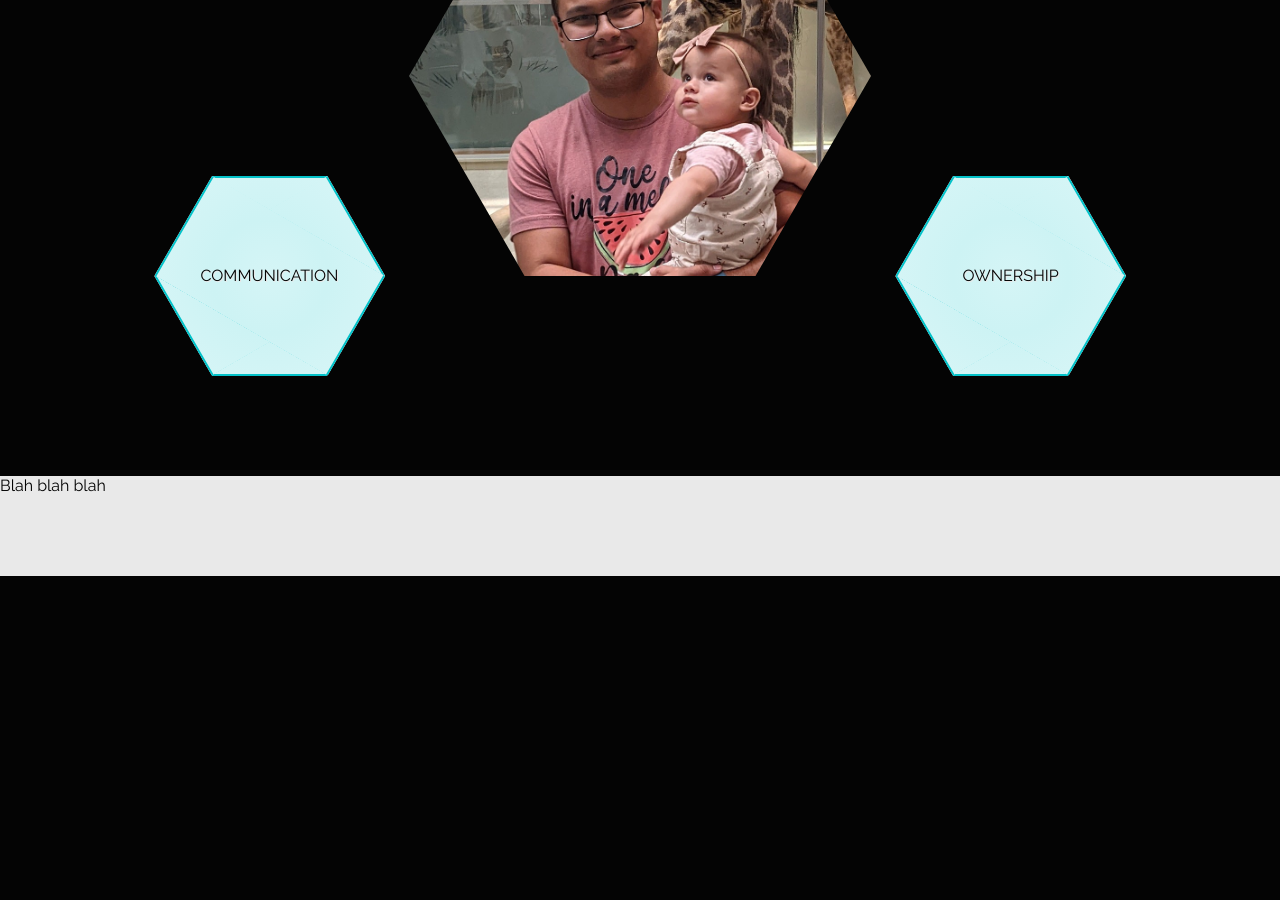
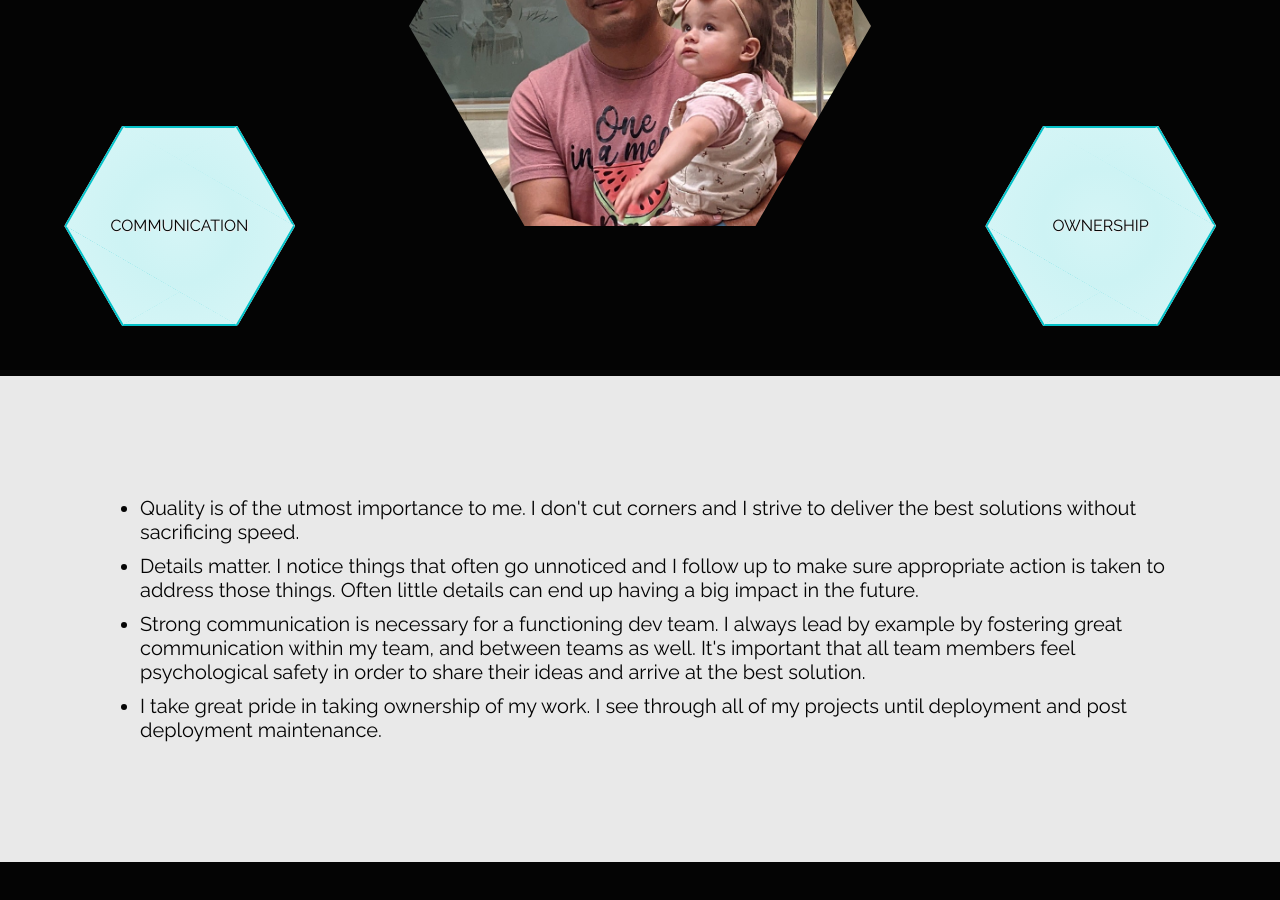
Before and after one commit to lcruz4/luiscruzgmu, a Next.js app: page / in a window 1280 px wide. Shown: the part 1360-2260 px from the top of the page. Built offline with nearby package versions, Linux system fonts and the light colour scheme.

Commit message:
finish about fix import quotes

```diff
--- a/components/about/About.tsx
+++ b/components/about/About.tsx
@@ -1,6 +1,7 @@
-import styled from "@emotion/styled";
-import FlexContainer from "../common/FlexContainer";
-import AboutMain from "./AboutMain";
+import styled from '@emotion/styled';
+import FlexContainer from '../common/FlexContainer';
+import AboutMain from './AboutMain';
+import AboutDescription from './AboutDescription';
 
 const Underline = styled.div`
   width: 140px;
@@ -14,22 +15,13 @@ const Underline = styled.div`
   animation: glow 1.5s infinite alternate;
 `;
 
-const AboutDescriptionContainer = styled(FlexContainer)(({ theme }) => `
-  height: 100px;
-  width: 100vw;
-  background: ${theme.colors.white};
-  color: ${theme.colors.black};
-`);
-
 export const About = () => {
   return (
     <FlexContainer flexDirection='column' alignItems='center' fullWidth>
       <h1>ABOUT</h1>
       <Underline />
       <AboutMain />
-      <AboutDescriptionContainer fullWidth>
-        Blah blah blah
-      </AboutDescriptionContainer>
+      <AboutDescription />
     </FlexContainer>
   )
 };
--- /dev/null
+++ b/components/about/AboutDescription.tsx
@@ -0,0 +1,48 @@
+import styled from '@emotion/styled';
+import FlexContainer from '../common/FlexContainer';
+
+
+const DescriptionContainer = styled(FlexContainer)(({ theme }) => `
+width: 100vw;
+background: ${theme.colors.white};
+color: ${theme.colors.black};
+`);
+
+const Description = styled.div`
+font-size: 1.25rem;
+margin: 100px;
+
+li {
+  margin-bottom: 10px;
+}
+`;
+
+const AboutDescription = () => (
+  <DescriptionContainer fullWidth>
+    <Description>
+      <ul>
+        <li>
+          Quality is of the utmost importance to me. I don't cut corners and I strive to
+          deliver the best solutions without sacrificing speed.
+        </li>
+        <li>
+          Details matter. I notice things that often go unnoticed and I follow up to make sure
+          appropriate action is taken to address those things. Often little details can end up
+          having a big impact in the future.
+        </li>
+        <li>
+          Strong communication is necessary for a functioning dev team. I always lead by
+          example by fostering great communication within my team, and between teams as well.
+          It's important that all team members feel psychological safety in order to share
+          their ideas and arrive at the best solution.
+        </li>
+        <li>
+          I take great pride in taking ownership of my work. I see through all of my projects
+          until deployment and post deployment maintenance.
+        </li>
+      </ul>
+    </Description>
+  </DescriptionContainer>
+);
+
+export default AboutDescription;
--- a/components/about/AboutMain.tsx
+++ b/components/about/AboutMain.tsx
@@ -1,7 +1,7 @@
-import { Theme } from "@emotion/react";
-import styled from "@emotion/styled";
-import FlexContainer from "../common/FlexContainer";
-import FlexItem from "../common/FlexItem";
+import { Theme } from '@emotion/react';
+import styled from '@emotion/styled';
+import FlexContainer from '../common/FlexContainer';
+import FlexItem from '../common/FlexItem';
 
 const PHOTOHEXHEIGHT = 400;
 
@@ -22,9 +22,23 @@ const calcHexagonColumnWidth = height => {
   return height / 2 / Math.cos(0.523598776);
 };
 
+const AboutMainContainer = styled(FlexContainer)`
+  margin: 50px 0;
+`;
+
 const RowContainer = styled(FlexContainer)(({ theme }) => `
   @media screen and (min-width: ${theme.breakpoints.mobileMax}) and (max-width: ${theme.breakpoints.tabletMax}) {
     width: 50%;
+  }
+
+  margin: 0 100px;
+
+  &:first-of-type {
+    margin-bottom: 100px;
+  }
+
+  &:last-of-type {
+    margin-top: 100px;
   }
 `);
 
@@ -34,7 +48,6 @@ const AboutItemContainer = styled.div`
   align-items: center;
   height: 200px;
   width: ${calcHexagonPointToPointWidth(200)}px;
-  margin: 100px 90px;
 `;
 
 interface HexagonMixinProps {
@@ -134,7 +147,7 @@ const Photo = styled.img`
 `;
 
 const AboutMain = () => (
-  <>
+  <AboutMainContainer flexDirection='column' alignItems='center' fullWidth>
     <RowContainer fullWidth>
       <AboutItemContainer>
         <SpinContainer>
@@ -172,7 +185,7 @@ const AboutMain = () => (
         <AboutItemText>OWNERSHIP</AboutItemText>
       </AboutItemContainer>
     </RowContainer>
-  </>
+  </AboutMainContainer>
 );
 
 export default AboutMain;
--- a/pages/index.tsx
+++ b/pages/index.tsx
@@ -15,15 +15,15 @@ export default function Home() {
     <>
       <Head>
         <title>Luis Cruz | Software Engineer</title>
-        <link rel="icon" href="/images/favicon.ico" type="image/gif"/>
-        <link rel="stylesheet" href="https://fonts.googleapis.com/css?family=Raleway" />
+        <link rel='icon' href='/images/favicon.ico' type='image/gif'/>
+        <link rel='stylesheet' href='https://fonts.googleapis.com/css?family=Raleway' />
       </Head>
       <HomeHero>
         <Title>
           Hello 👋, I'm <Highlight>Luis Cruz</Highlight>!<br/>A full stack software engineer.
         </Title>
       </HomeHero>
-      <NavBar items={['home', 'about', 'portfolio', 'contact']} />
+      <NavBar items={['home', 'about', 'projects', 'contact']} />
       <Layout>
         <About />
       </Layout>
--- a/themes/index.ts
+++ b/themes/index.ts
@@ -1,8 +1,9 @@
-import BaseTheme from "../types";
+import BaseTheme from '../types';
 
 const theme: BaseTheme = {
   colors: {
     white: '#e9e9e9',
+    // gray100: '#dadada',
     black: '#040404',
     highlight: '#ff9898',
     primary: '#04c2c9',
--- a/types/index.ts
+++ b/types/index.ts
@@ -1,6 +1,7 @@
 export interface BaseTheme {
   colors: {
     white: string;
+    // gray100: string;
     black: string;
     highlight: string;
     primary: string;
```
